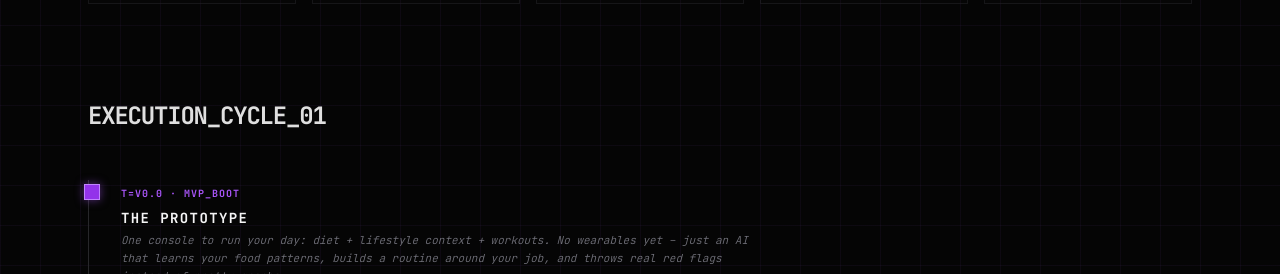
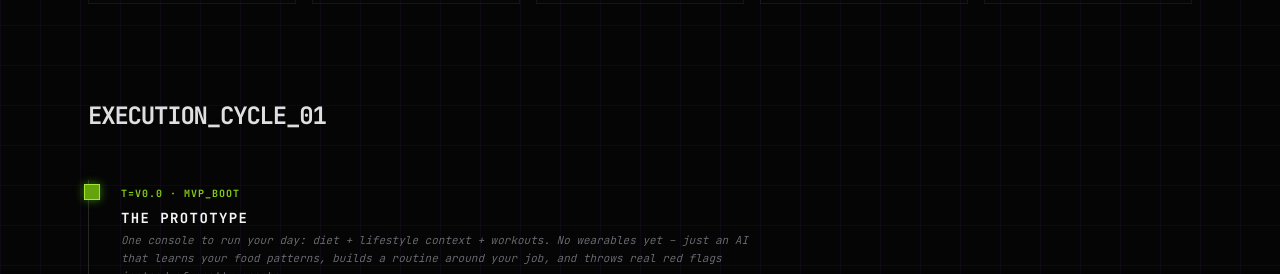
Before and after one commit to sauravsinghal/soma-waitlist, a React (Vite) app: page / in a window 1280 px wide. Shown: the part 2095-2369 px from the top of the page. Built offline with nearby package versions, Linux system fonts and the light colour scheme.

Commit message:
Update ExecutionCycle.tsx

```diff
--- a/components/ExecutionCycle.tsx
+++ b/components/ExecutionCycle.tsx
@@ -37,10 +37,10 @@ const ExecutionCycle: React.FC = () => {
         {EVENTS.map((event) => (
           <div key={event.time} className="relative">
             {/* Indicator */}
-            <div className={`absolute -left-[37px] top-1 w-4 h-4 border ${event.active ? 'bg-purple-600 border-purple-400 shadow-[0_0_10px_rgba(168,85,247,0.5)]' : 'bg-black border-zinc-800'}`} />
+            <div className={`absolute -left-[37px] top-1 w-4 h-4 border ${event.active ? 'bg-lime-600 border-lime-400 shadow-[0_0_10px_rgba(108,242,13,0.5)]' : 'bg-black border-zinc-800'}`} />
 
             <div className="space-y-1">
-              <span className={`text-[10px] font-bold tracking-widest ${event.active ? 'text-purple-500' : 'text-zinc-600'}`}>T={event.time}</span>
+              <span className={`text-[10px] font-bold tracking-widest ${event.active ? 'text-lime-500' : 'text-zinc-600'}`}>T={event.time}</span>
               <h4 className="text-sm font-bold tracking-widest text-zinc-100 uppercase">{event.title}</h4>
               <p className="text-[11px] text-zinc-500 italic font-light leading-relaxed">{event.desc}</p>
             </div>
```
